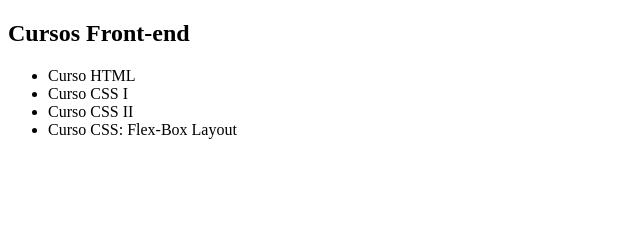
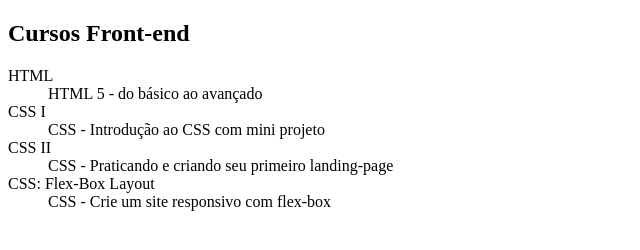
Before and after one commit to OctaviusOllem/alura-git, a plain HTML site: page index.html in a window 1280 px wide. Shown: the whole page, without its empty margins (0-640 px from the left). Drawn offline with Linux system fonts and the light colour scheme.

Commit message:
Adicio ase enter the commit message for your changes. Lines starting

```diff
--- a/index.html
+++ b/index.html
@@ -8,11 +8,18 @@
   <body>
     <h2>Cursos Front-end</h2>
 
-    <ul>
-      <li>Curso HTML</li>
-      <li>Curso CSS I</li>
-      <li>Curso CSS II</li>
-      <li>Curso CSS: Flex-Box Layout</li>
-    </ul>
+    <dl>
+      <dt>HTML</dt>
+      <dd>HTML 5 - do básico ao avançado</dd>
+
+      <dt>CSS I</dt>
+      <dd>CSS - Introdução ao CSS com mini projeto</dd>
+
+      <dt>CSS II</dt>
+      <dd>CSS - Praticando e criando seu primeiro landing-page</dd>
+
+      <dt>CSS: Flex-Box Layout</dt>
+      <dd>CSS - Crie um site responsivo com flex-box</dd>
+    </dl>
   </body>
 </html>
```
